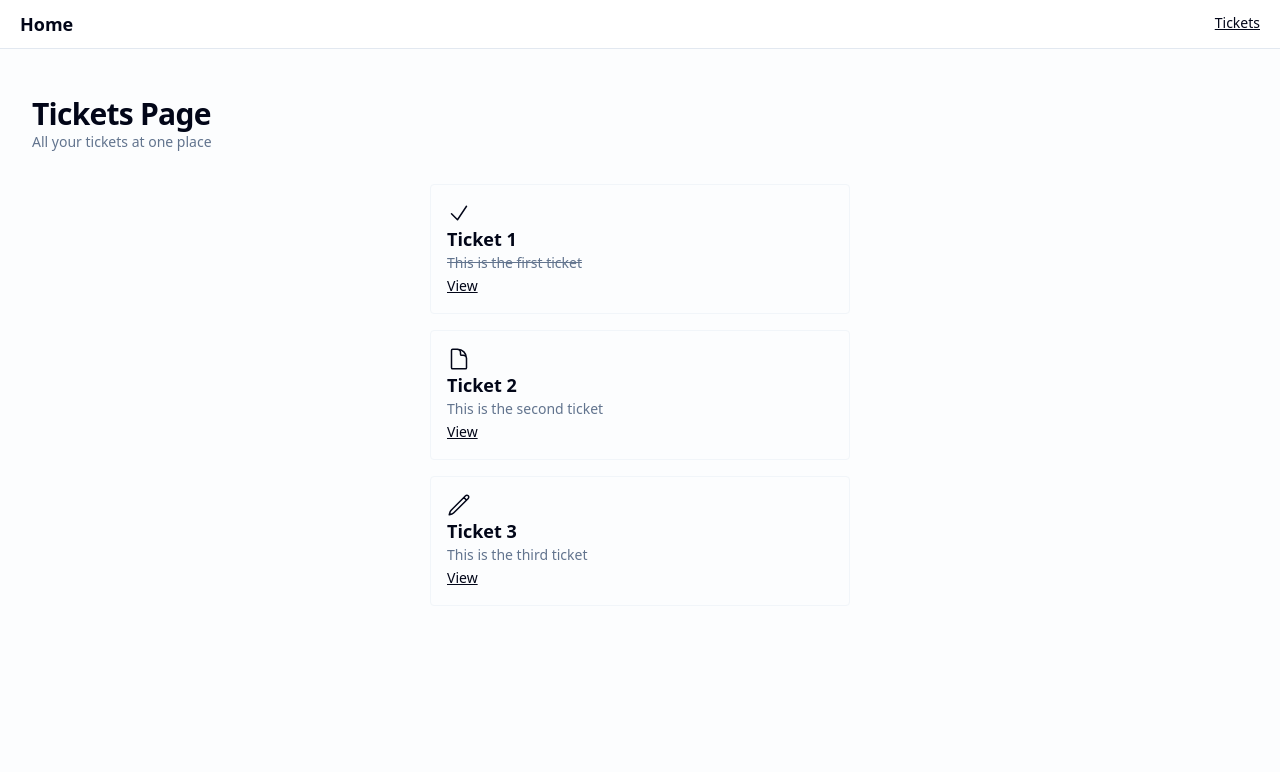
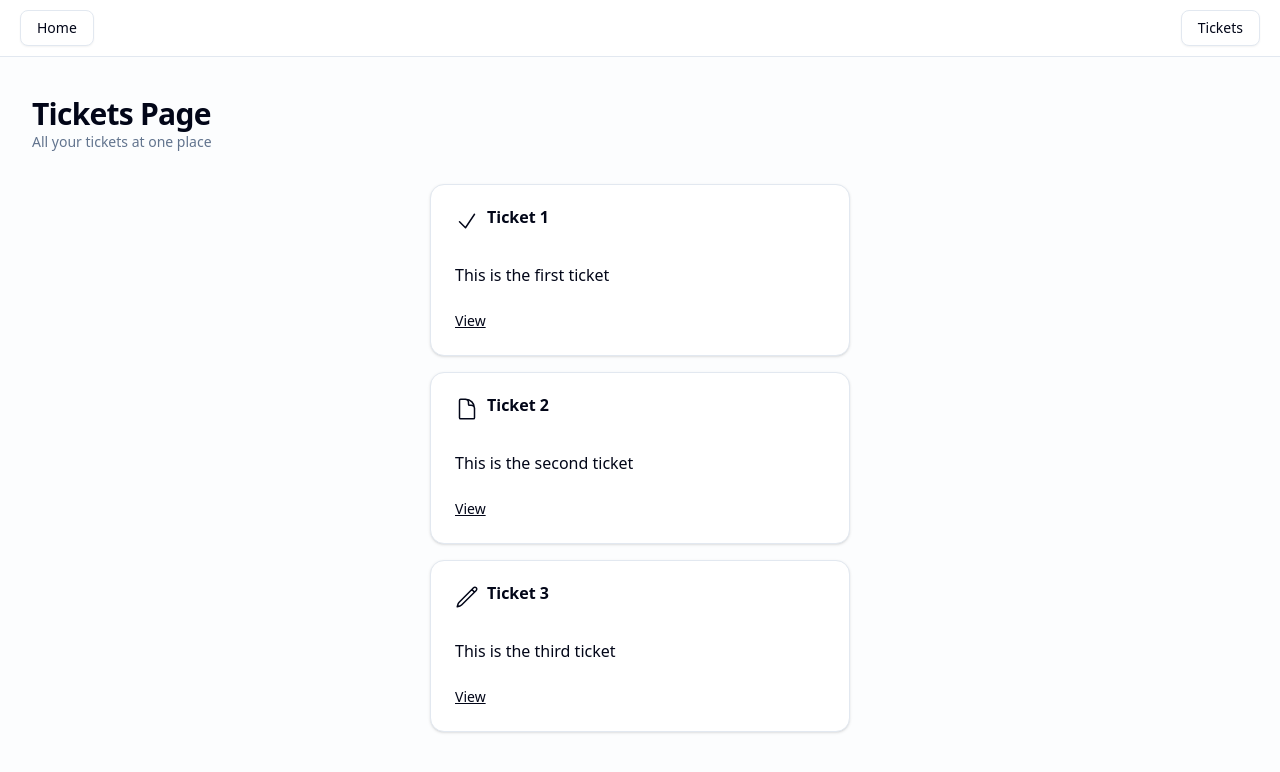
Before and after one commit to fstevenson/course-react-next, a Next.js app: page /tickets in a window 1280 px wide. Shown: the top 772 px of the page. Built offline with nearby package versions, Linux system fonts and the light colour scheme.

Commit message:
Added shadcn to replace some components and styles

```diff
--- a/package.json
+++ b/package.json
@@ -11,6 +11,7 @@
     "type": "tsc --noEmit"
   },
   "dependencies": {
+    "@radix-ui/react-slot": "^1.2.3",
     "class-variance-authority": "^0.7.1",
     "clsx": "^2.1.1",
     "lucide-react": "^0.516.0",
--- a/src/app/layout.tsx
+++ b/src/app/layout.tsx
@@ -3,6 +3,7 @@ import type { Metadata } from "next";
 import { Geist, Geist_Mono } from "next/font/google";
 import { ticketsPath, homePath } from "@/paths";
 import Link from "next/link";
+import { buttonVariants } from "@/components/ui/button"
 
 const geistSans = Geist({
   variable: "--font-geist-sans",
@@ -38,14 +39,16 @@ export default function RootLayout({
           "
         >
           <div>
-            <Link href={homePath()} className="text-lg font-bold">
+            <Link href={homePath()} className={buttonVariants({ variant: "outline" })}>
               Home
             </Link>
           </div>
           <div>
-            <Link href={ticketsPath()} className="text-sm underline">
+            { /*<Button asChild variant="outline">*/}
+            <Link href={ticketsPath()} className={buttonVariants({ variant: "outline" })}>
               Tickets
             </Link>
+            {/*</Button>*/}
           </div>
         </nav>
         <main
--- a/src/app/tickets/page.tsx
+++ b/src/app/tickets/page.tsx
@@ -1,6 +1,16 @@
 import clsx from "clsx";
 import Link from "next/link";
 import { initialTickets } from "@/data";
+import {
+    Card,
+    CardHeader,
+    CardFooter,
+    CardTitle,
+    CardAction,
+    CardDescription,
+    CardContent,
+} from "@/components/ui/card";
+
 
 import { ticketPath } from "@/paths";
 
@@ -39,16 +49,22 @@ const TicketsPage = () => {
             </div>
             <div className="flex-1 flex flex-col items-center gap-y-4 animate-fade-from-top">
                 {initialTickets.map((ticket) => (
-                    <div key={ticket.id} className="w-full max-w-[420px] p-4 border border-slate-100 rounded">
-                        <div>{TICKET_ICONS[ticket.status]}</div>
-                        <h3 className="text-lg font-semibold truncate">{ticket.title}</h3>
-                        <p className={clsx("text-sm text-slate-500 truncate", {
-                            'line-through': ticket.status === 'DONE',
-                        })}>{ticket.content}</p>
-                        <Link href={ticketPath(ticket.id)} className="text-sm underline">
-                            View
-                        </Link>
-                    </div>
+                    <Card key={ticket.id} className="w-full max-w-[420px]">
+                        <CardHeader>
+                            <CardTitle className="flex gap-x-2">
+                                <span>{TICKET_ICONS[ticket.status]}</span>
+                                <span className="truncate">{ticket.title}</span>
+                            </CardTitle>
+                        </CardHeader>
+                        <CardContent>
+                            <span className={"line-clamp-3 whitespace-break-spaces"}>{ticket.content}</span>
+                        </CardContent>
+                        <CardFooter>
+                            <Link href={ticketPath(ticket.id)} className="text-sm underline">
+                                View
+                            </Link>
+                        </CardFooter>
+                    </Card>
                 ))
                 }
             </div>
--- /dev/null
+++ b/src/components/ui/button.tsx
@@ -0,0 +1,59 @@
+import * as React from "react"
+import { Slot } from "@radix-ui/react-slot"
+import { cva, type VariantProps } from "class-variance-authority"
+
+import { cn } from "@/lib/utils"
+
+const buttonVariants = cva(
+  "inline-flex items-center justify-center gap-2 whitespace-nowrap rounded-md text-sm font-medium transition-all disabled:pointer-events-none disabled:opacity-50 [&_svg]:pointer-events-none [&_svg:not([class*='size-'])]:size-4 shrink-0 [&_svg]:shrink-0 outline-none focus-visible:border-ring focus-visible:ring-ring/50 focus-visible:ring-[3px] aria-invalid:ring-destructive/20 dark:aria-invalid:ring-destructive/40 aria-invalid:border-destructive",
+  {
+    variants: {
+      variant: {
+        default:
+          "bg-primary text-primary-foreground shadow-xs hover:bg-primary/90",
+        destructive:
+          "bg-destructive text-white shadow-xs hover:bg-destructive/90 focus-visible:ring-destructive/20 dark:focus-visible:ring-destructive/40 dark:bg-destructive/60",
+        outline:
+          "border bg-background shadow-xs hover:bg-accent hover:text-accent-foreground dark:bg-input/30 dark:border-input dark:hover:bg-input/50",
+        secondary:
+          "bg-secondary text-secondary-foreground shadow-xs hover:bg-secondary/80",
+        ghost:
+          "hover:bg-accent hover:text-accent-foreground dark:hover:bg-accent/50",
+        link: "text-primary underline-offset-4 hover:underline",
+      },
+      size: {
+        default: "h-9 px-4 py-2 has-[>svg]:px-3",
+        sm: "h-8 rounded-md gap-1.5 px-3 has-[>svg]:px-2.5",
+        lg: "h-10 rounded-md px-6 has-[>svg]:px-4",
+        icon: "size-9",
+      },
+    },
+    defaultVariants: {
+      variant: "default",
+      size: "default",
+    },
+  }
+)
+
+function Button({
+  className,
+  variant,
+  size,
+  asChild = false,
+  ...props
+}: React.ComponentProps<"button"> &
+  VariantProps<typeof buttonVariants> & {
+    asChild?: boolean
+  }) {
+  const Comp = asChild ? Slot : "button"
+
+  return (
+    <Comp
+      data-slot="button"
+      className={cn(buttonVariants({ variant, size, className }))}
+      {...props}
+    />
+  )
+}
+
+export { Button, buttonVariants }
--- /dev/null
+++ b/src/components/ui/card.tsx
@@ -0,0 +1,92 @@
+import * as React from "react"
+
+import { cn } from "@/lib/utils"
+
+function Card({ className, ...props }: React.ComponentProps<"div">) {
+  return (
+    <div
+      data-slot="card"
+      className={cn(
+        "bg-card text-card-foreground flex flex-col gap-6 rounded-xl border py-6 shadow-sm",
+        className
+      )}
+      {...props}
+    />
+  )
+}
+
+function CardHeader({ className, ...props }: React.ComponentProps<"div">) {
+  return (
+    <div
+      data-slot="card-header"
+      className={cn(
+        "@container/card-header grid auto-rows-min grid-rows-[auto_auto] items-start gap-1.5 px-6 has-data-[slot=card-action]:grid-cols-[1fr_auto] [.border-b]:pb-6",
+        className
+      )}
+      {...props}
+    />
+  )
+}
+
+function CardTitle({ className, ...props }: React.ComponentProps<"div">) {
+  return (
+    <div
+      data-slot="card-title"
+      className={cn("leading-none font-semibold", className)}
+      {...props}
+    />
+  )
+}
+
+function CardDescription({ className, ...props }: React.ComponentProps<"div">) {
+  return (
+    <div
+      data-slot="card-description"
+      className={cn("text-muted-foreground text-sm", className)}
+      {...props}
+    />
+  )
+}
+
+function CardAction({ className, ...props }: React.ComponentProps<"div">) {
+  return (
+    <div
+      data-slot="card-action"
+      className={cn(
+        "col-start-2 row-span-2 row-start-1 self-start justify-self-end",
+        className
+      )}
+      {...props}
+    />
+  )
+}
+
+function CardContent({ className, ...props }: React.ComponentProps<"div">) {
+  return (
+    <div
+      data-slot="card-content"
+      className={cn("px-6", className)}
+      {...props}
+    />
+  )
+}
+
+function CardFooter({ className, ...props }: React.ComponentProps<"div">) {
+  return (
+    <div
+      data-slot="card-footer"
+      className={cn("flex items-center px-6 [.border-t]:pt-6", className)}
+      {...props}
+    />
+  )
+}
+
+export {
+  Card,
+  CardHeader,
+  CardFooter,
+  CardTitle,
+  CardAction,
+  CardDescription,
+  CardContent,
+}
```
Also changed, not shown: 1 other file (tests, documents, lock files or other folders).
